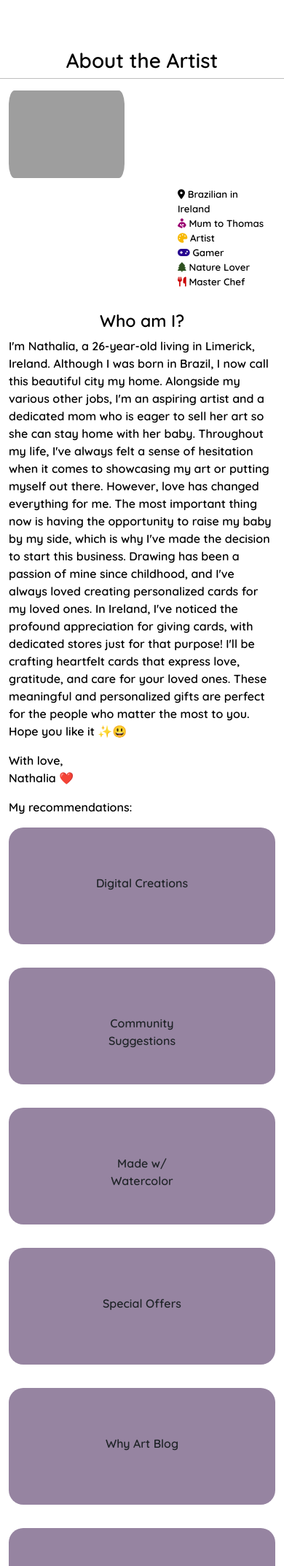
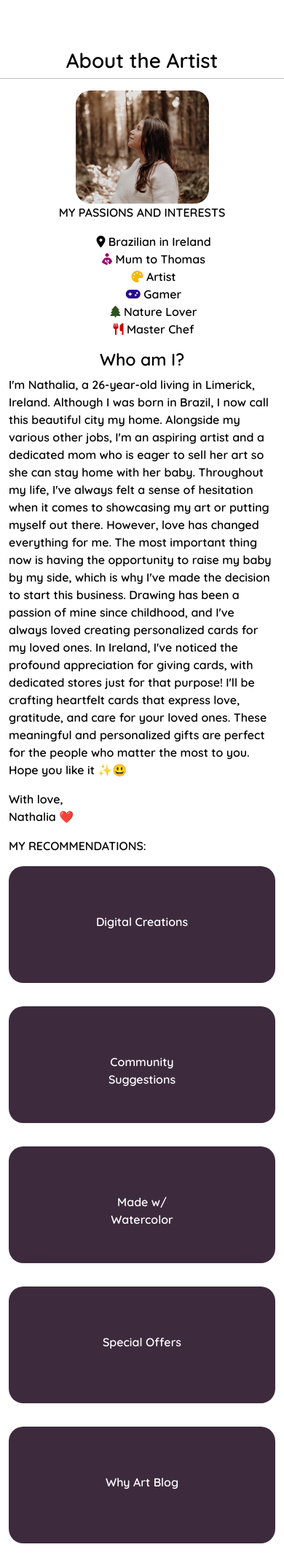
Before and after one commit to Nathisaraujo/project5, a Django app: page /about/ in a window 390 px wide. Shown: the part 114-2260 px from the top of the page at 73% size. Run offline with Django 3.2, Linux system fonts and the light colour scheme; data comes from the database, SQL or seed files in the repository; some libraries are stand-ins or nearby versions; some web fonts are replaced; grey boxes are pictures that could not be loaded.

Commit message:
adjusted media queries on product, community and about apps

```diff
--- a/about/templates/about/about_me.html
+++ b/about/templates/about/about_me.html
@@ -20,16 +20,18 @@
         {% endif %}
         <hr>
     </div>
-    <div class="row">
+    <div class="row justify-content-center">
         {% for about_me in about %}
-            <div class="row text-center">
+            <div class="col-12 col-md-6 col-xl-3 text-center">
                 {% if about_me.image %}
                     <img src="{{ about_me.image.url }}" alt="artist photo" class="artist-photo col-6">
                 {% else %}
                     <img src="{% static 'media/1.jpg' %}" alt="backup artist photo" class="artist-photo col-6">
                 {% endif %}
-                <div class="col-6 about-artist">
-                    <ul class="text-start ml-1">
+            </div>
+            <div class="col-12 col-md-6 col-xl-2 text-start">
+                <p class="text-uppercase text-bold m-0 interests-aboutme">My Passions and Interests</p>
+                <ul class="pt-3 interests-aboutme">
                     <li><i class="fa-solid fa-location-dot"></i> Brazilian in Ireland</li>
                     <li><i class="fa-solid fa-person-breastfeeding" style="color: #990070;"></i> Mum to Thomas</li>
                     <li><i class="fa-solid fa-palette" style="color: #f7b801;"></i> Artist</li>
@@ -38,8 +40,7 @@
                     <li><i class="fa-solid fa-utensils" style="color: #cc0000;"></i> Master Chef</li>
                 </ul>
             </div>
-            </div>
-            <div class="col-12 col-md-12 col-sm-6">
+            <div class="col-12 col-xl-4">
                 <h3 class="text-center">{{ about_me.title }}</h3>
                 <p>{{ about_me.content }} </p>
                 <p>With love, <br>{{ about_me.artist }} </p>
@@ -48,23 +49,23 @@
     </div>
 
     <div class="row justify-contents-center">
-        <p>My recommendations:</p>
-        <div class="col-12 col-md-6 col-sm-2">
+        <p class="text-uppercase text-bold">My recommendations:</p>
+        <div class="col-12 col-md-4 col-lg-2">
             <a href="{% url 'products' %}?digital=True" class="dropdown-item items-site digital">Digital Creations</a>
         </div>
-        <div class="col-12 col-md-6 col-sm-2">
+        <div class="col-12 col-md-4 col-lg-2">
             <a href="{% url 'products' %}?community=True" class="dropdown-item items-site community">Community <br>Suggestions</a>
         </div>
-        <div class="col-12 col-md-6 col-sm-2">
+        <div class="col-12 col-md-4 col-lg-2">
             <a href="{% url 'products' %}?paint=Watercolor" class="watercolor dropdown-item items-site">Made w/ <br>Watercolor</a>
         </div>
-        <div class="col-12 col-md-6 col-sm-2">
+        <div class="col-12 col-md-4 col-lg-2">
             <a href="{% url 'products' %}?offers=True" class="dropdown-item items-site special">Special Offers</a>
         </div>
-        <div class="col-12 col-md-6 col-sm-2">
+        <div class="col-12 col-md-4 col-lg-2">
             <a href="{% url 'blog' %}" class="dropdown-item items-site blog">Why Art Blog</a>
         </div>
-        <div class="col-12 col-md-6 col-sm-2">
+        <div class="col-12 col-md-4 col-lg-2">
             <a href="{% url 'event_list' %}" class="dropdown-item items-site events">Events</a>
         </div>
     </div>
--- a/products/templates/products/product_detail.html
+++ b/products/templates/products/product_detail.html
@@ -13,7 +13,7 @@
 {% block content %}
     <div class="container mt-3">
         <div class="row">
-            <div class="col-12 col-md-12 col-sm-6 product-padding">
+            <div class="col-12 col-xl-6 product-padding">
                 <div class="image-container mt-5">
                     {% if product.offers %}
                         <p class="on-sale"><i class="fa-solid fa-circle-exclamation fa-sm"></i> on sale</p>
@@ -32,7 +32,7 @@
                     {% endif %}
                 </div>
             </div>
-            <div class="col-12 col-md-12 col-sm-6">
+            <div class="col-12 col-xl-6">
                 <div class="row product-details-container mb-5 mt-md-5">
                     <p class="mb-0">{{ product.name }}</p>
                     {% if product.offers %}
--- a/products/templates/products/products.html
+++ b/products/templates/products/products.html
@@ -120,7 +120,7 @@
         </div>
     </div>
     <div>
-        <a href="#" class="d-flex justify-content-center btn-top offset-6">
+        <a href="#" class="d-flex justify-content-center btn-top offset-6 mt-5 mb-2">
             <i class="fa-solid fa-circle-arrow-up fa-2xl" style="color: #ffffff;"></i>
         </a>
     </div>
--- a/static/css/base.css
+++ b/static/css/base.css
@@ -1,6 +1,7 @@
 /* html {
-    height: 100%;
+    height: 100vh;
 } */
+
 
 /* common to all website */
 
@@ -8,9 +9,11 @@
 .footer-container {
     background-color: #3d2b3d;
     color: #fff;
-    max-width: 100vw;
     text-decoration: none;
     font-size: smaller;
+    width: 100%;
+    margin: 0;
+    padding: 0;
 }
 
 footer a {
@@ -50,6 +53,16 @@ body {
     font-weight: 600;
     color: black;
     overflow-x: hidden;
+}
+
+.wrapper {
+    display: flex;
+    flex-direction: column;
+    min-height: 100vh;
+}
+
+.content {
+    flex: 1;
 }
 
 .container {
@@ -212,12 +225,13 @@ li {
 /* About Me Page  */
 
 .items-site {
-    background-color: #9684A1;
+    background-color:#3d2b3d;
     border-radius: 20px;
     height: 10em;
     margin-bottom: 2em;
     text-align: center;
     padding-top: 4em;
+    color: white;
 }
 
 .items-site:hover {
@@ -270,15 +284,11 @@ li {
 
 .events.items-site:hover {
     background-image: url('/media/about/event.png');
-    font-size: larger;
+    /* font-size: larger; */
     background-size: cover;
     padding-top: 0em;
     color: #000000;
-}
 
-.about-artist {
-    margin: 1em 0em 1em 15em;
-    font-size: smaller;
 }
 
 .written-by-md {
@@ -532,9 +542,6 @@ li {
 
 
 /* community page */
-.list-community {
-    padding-left: 27em;
-}
 
 .suggestion-img {
     max-width: 30em;
@@ -674,12 +681,13 @@ li {
 
 /* -------------------------------- Media Queries */
 
-/* Slightly larger container on xl screens */
+/* screens larger then 1400px - xxl */
 
-@media (max-width: 1400px) {
+@media (min-width: 1400px) {
     .trd-section {
         height: 16em;
     }
+
     /* .margin-offers-image {
         margin-top: 10em;
         margin-left: 12em;
@@ -732,7 +740,7 @@ li {
 }
 
 /* pad the top a bit when navbar is collapsed on mobile */
-@media (max-width: 991px) {
+@media (max-width: 992px) {
     .header-container {
         padding-top: 116px;
     }
@@ -758,13 +766,8 @@ li {
         margin-left: 0em;
     }
 
-    .list-community {
-        padding-left: 12em;
-    }
-
     .suggestion-img {
         max-width: 20em;
-        margin-top: 8em;
     }
 
     .btn-home {
@@ -784,7 +787,18 @@ li {
     }
 }
 
+@media (max-width: 768px) {
+    .interests-aboutme {
+        text-align: center;
+    }
+}
+
+@media (max-width: 576px) {
+
+}
+
 @media (max-width: 480px) {
+
     .fst-section {
         font-size: 1em;
     }
@@ -876,9 +890,6 @@ li {
         margin-left: 10em;
     }
 
-    .list-community {
-        padding-left: 3em;
-    }
 
     .suggestion-img {
         max-width: 18em;
--- a/templates/base.html
+++ b/templates/base.html
@@ -134,13 +134,14 @@
 
     {% block page_header %}
     {% endblock %}
-
+    <div class="wrapper">
+      <div class="content">
         {% block content %}
         {% endblock %}
+      </div>
 
-    {% block footer %}
       <footer>
-        <div class="row footer-container justify-content-center pt-3 mt-2">
+          <div class="row footer-container justify-content-center pt-3">
               <div class="col-3 text-center">
                   <h5>Contact Me</h5>
                   <hr>
@@ -183,7 +184,7 @@
               <p>&copy; 2024 Drawing Gratitude. For educational purposes.</p>
           </div>
       </footer>
-    {% endblock %}
+    </div>
 
     {% block postloadjs %}
     <script type="text/javascript">
```
Also changed, not shown: community/templates/community/community_page.html (+15 -13 lines), media/about/blog.png, media/about/community.png, media/about/digital.png, media/about/event.png, media/about/favorites.png (deleted), media/about/myself.jpg (deleted), media/about/special.png, media/about/watercolor.png, media/me.jpg (added). Lines whose indentation alone changed are shown as unchanged.
